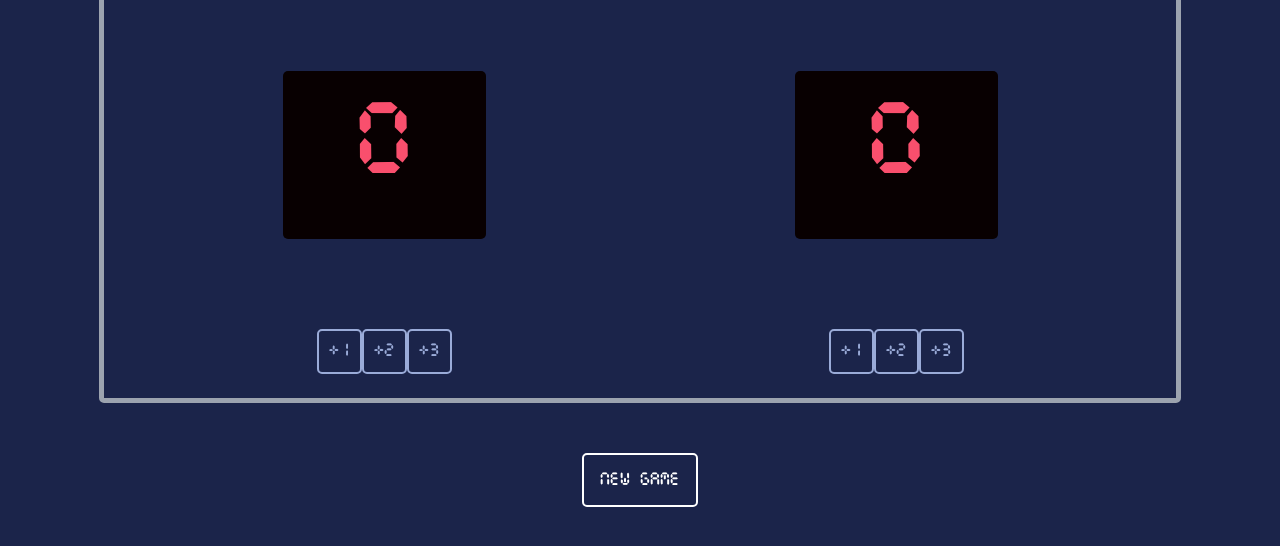
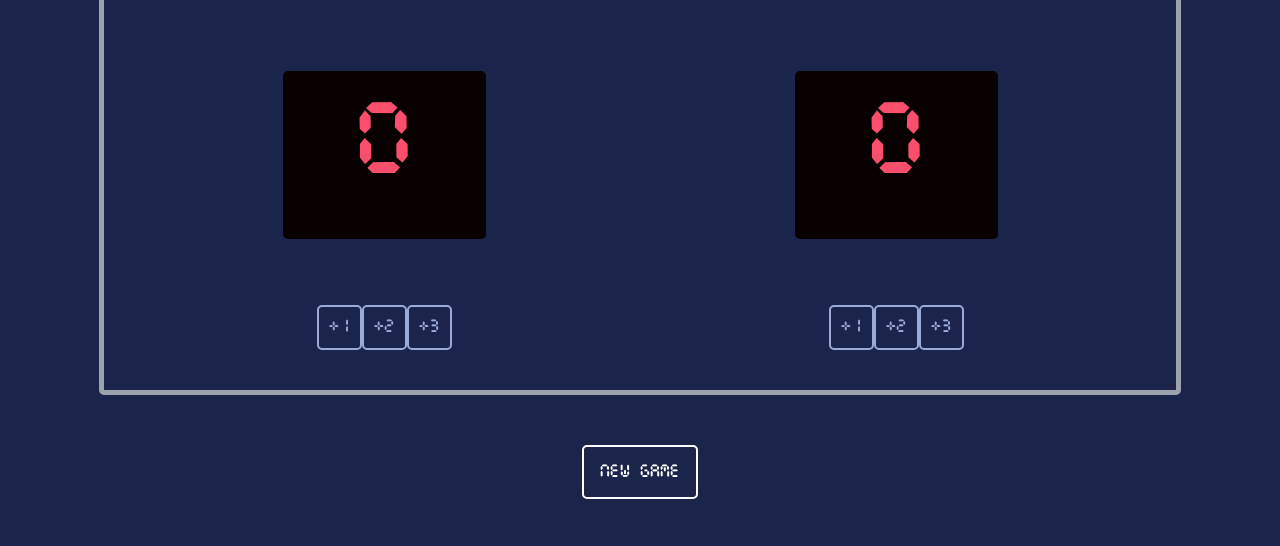
Before and after one commit to gerardnicolas/basketball-scoreboard, a plain HTML site: page index.html in a window 1280 px wide. Shown: the part 184-730 px from the top of the page. Drawn offline with nearby package versions, Linux system fonts and the light colour scheme.

Commit message:
Update index.css

```diff
--- a/index.css
+++ b/index.css
@@ -63,12 +63,15 @@ h3 {
     display: flex;
     justify-content: center;
     align-items: center;
+    margin-bottom: 16px;
+    margin-top: -24px;
 }
 
 .extra-btns {
     display: flex;
     justify-content: center;
     align-items: center;
+    margin-bottom: 24px;
 }
 
 .extra-btn {
```
